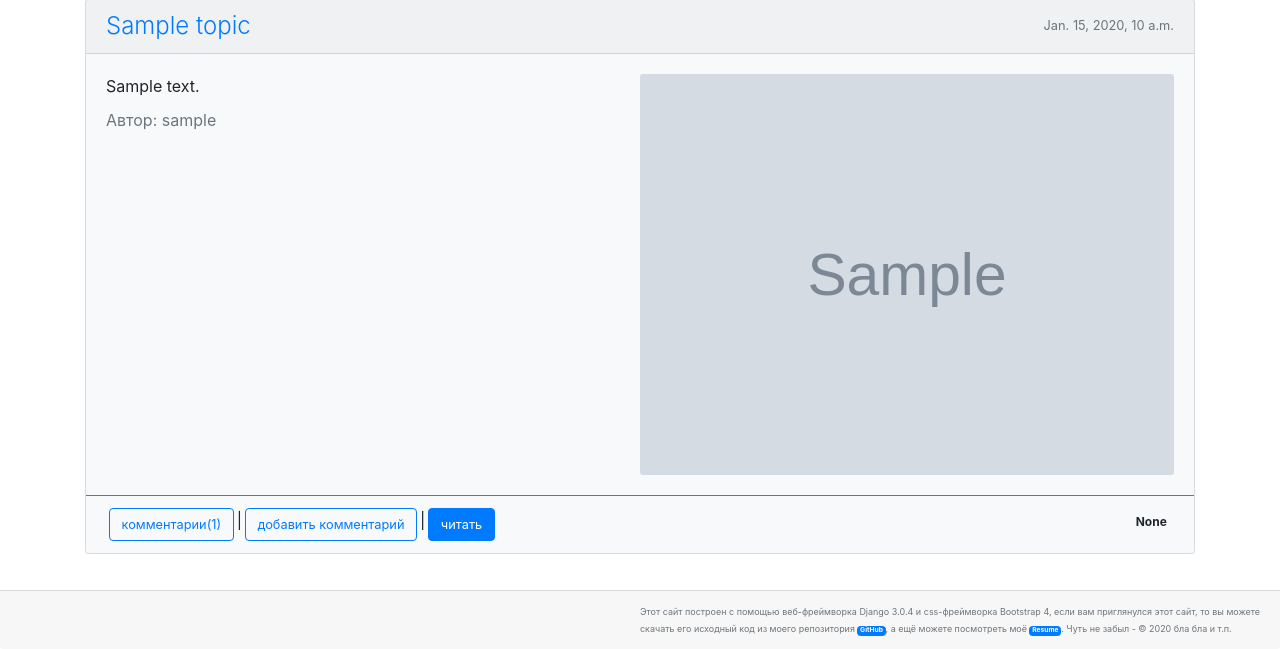
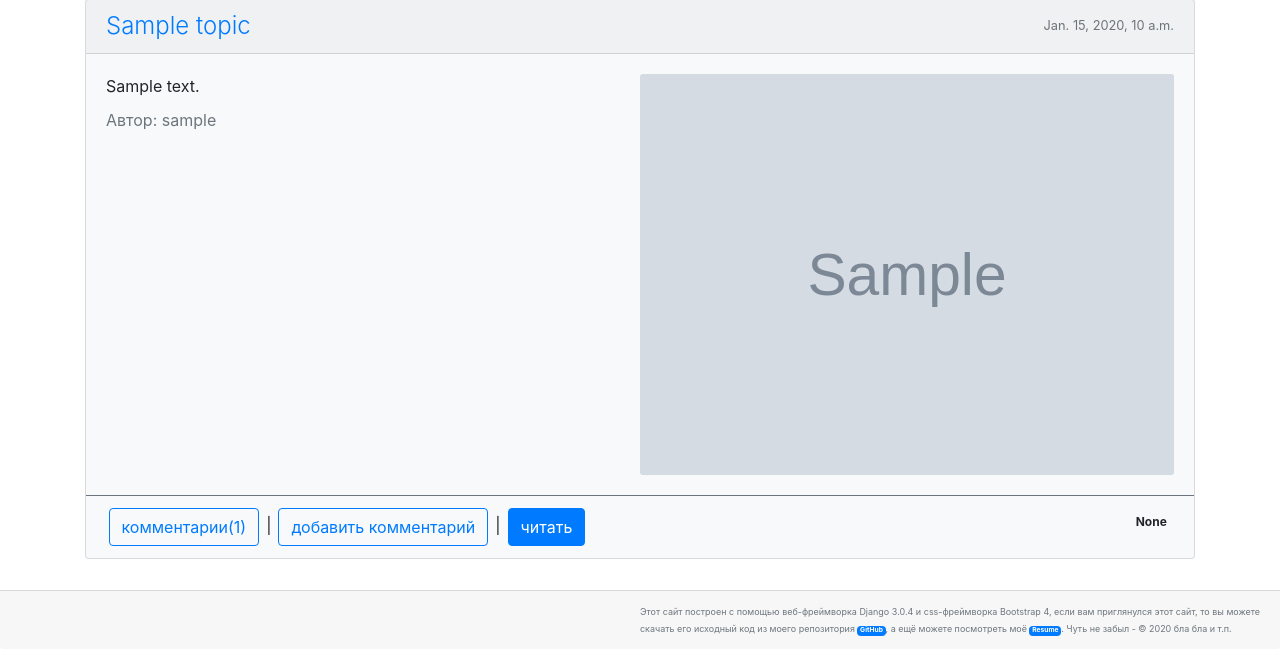
Before and after one commit to DmitKos/dkos.site, a Django app: template blog/templates/blog/index.html in a window 1280 px wide. Shown: the part 151-800 px from the top of the page. Run offline with Django 3.2, Linux system fonts and the light colour scheme; the template is opened without the code that fills it: most values are stand-ins (such as "Sample title", 1, 10 or a date in 2020); grey boxes marked "Sample" are stand-in pictures; some libraries are stand-ins or nearby versions.

Commit message:
css change

```diff
--- a/blog/templates/blog/index.html
+++ b/blog/templates/blog/index.html
@@ -30,10 +30,12 @@
         </div>
     </div>
     <div class="card-footer card-footer-text bg-transparent border-secondary">
-        <a href="{% url 'blog:comments_entry' e.slug %}"
-            class="btn btn-outline-primary btn-small">комментарии({{ e.comment_set.count }})</a> | <a
-            href="{% url 'blog:new_comment' e.slug %}" class="btn btn-outline-primary btn-small">добавить
-            комментарий</a> | <a href="{% url 'blog:topic' e.topic.slug %}" class="btn btn-primary btn-small">читать</a>
+        <div class="card-footer-btn"><a href="{% url 'blog:comments_entry' e.slug %}"
+                class="btn btn-outline-primary btn-small">комментарии({{ e.comment_set.count }})</a> | <a
+                href="{% url 'blog:new_comment' e.slug %}" class="btn btn-outline-primary btn-small">добавить
+                комментарий</a> | <a href="{% url 'blog:topic' e.topic.slug %}"
+                class="btn btn-primary btn-small">читать</a>
+        </div>
         <div class="card-tag">
             {% if e.topic.tag.slug %}
             <a href="{% url 'blog:tag' e.topic.tag.slug %}"
--- a/static/css/styles.css
+++ b/static/css/styles.css
@@ -16,7 +16,8 @@
 }
 
 .btn-small {
-    font-size: .8rem;
+    /* font-size: .8rem; */
+    font-size: 2vh;
     margin-right: 2.5px;
     margin-left: 2.5px;
 }
@@ -28,6 +29,7 @@
 .card-date {
     text-align: right;
     flex: 1 1 auto;
+    font-size: 2vh;
 }
 
 .card-tag {
@@ -37,6 +39,11 @@
 
 .card-footer-text {
     display: inline-flex;
+    align-items: flex-start;
+}
+
+.card-footer-btn {
+    flex: 1 1 auto;
 }
 
 .card-footer-fixed {
```
